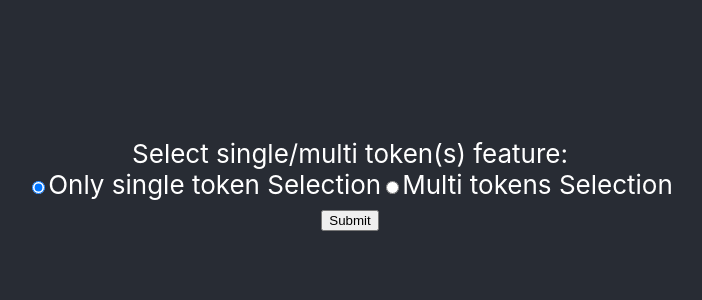
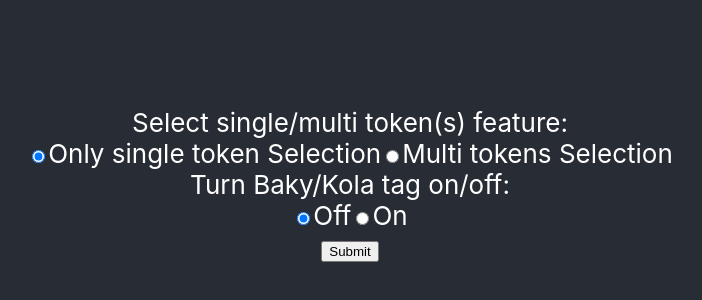
Before and after one commit to gov-vj/annotation-client, a React (Create React App) app: page / in a window 1280 px wide. Shown: the part 226-526 px from the top of the page, without its empty margins (290-992 px from the left). Built offline with nearby package versions, Linux system fonts and the light colour scheme.

Commit message:
Task 3. Baky/Kola tags

```diff
--- a/src/App.js
+++ b/src/App.js
@@ -10,7 +10,7 @@ function App() {
       <div className="App-main">
         <Switch>
           <Route path="/" exact component={Home} />
-          <Route path="/isMultiToken/:isMultiToken" component={Content} />
+          <Route path="/isMultiToken/:isMultiToken/isTagOn/:isTagOn" component={Content} />
         </Switch>
       </div>
     </div>
--- a/src/Components/Content.css
+++ b/src/Components/Content.css
@@ -5,3 +5,7 @@
 :checked + .token-label {
     color: goldenrod;
 }
+
+:checked + .token-label.baky-tag {
+    color: red;
+}
--- a/src/Components/Content.jsx
+++ b/src/Components/Content.jsx
@@ -36,6 +36,11 @@ export class Content extends React.Component {
         }).catch(err => console.log(err));
     }
 
+    isBakyTag(token) {
+        const vowels = ['a', 'e', 'i', 'o', 'u', 'A', 'E', 'I', 'O', 'U'];
+        return vowels.includes(token[0]);
+    }
+
     tokenizedContent({content}) {
         let m;
         const tokenizedContent = [];
@@ -54,6 +59,11 @@ export class Content extends React.Component {
                     return;
                 } else if (groupIndex === 2) {
                     tokenId++;
+                    let tag = "";
+                    if (this.props.match.params.isTagOn === "true" && this.isBakyTag(match)) {
+                        tag = "baky-tag"
+                    }
+
                     tokenizedContent.push(
                         <span key={tokenId}>
                             <input
@@ -63,7 +73,7 @@ export class Content extends React.Component {
                                 type={inputType}
                                 value={`token${tokenId}`}
                                 onChange={this.handleTokenChange}/>
-                            <label htmlFor={`token${tokenId}`} className="token-label">{match}</label>
+                            <label htmlFor={`token${tokenId}`} className={`token-label ${tag}`}>{match}</label>
                         </span>
                     );
                     return;
--- a/src/Components/Home.jsx
+++ b/src/Components/Home.jsx
@@ -1,4 +1,5 @@
 import * as React from "react";
+import { Question } from "./Question";
 
 export class Home extends React.Component {
     constructor(props) {
@@ -7,6 +8,7 @@ export class Home extends React.Component {
         this.handleInputChange = this.handleInputChange.bind(this);
         this.state = {
             isMultiToken: false,
+            isTagOn: false
         };
     }
 
@@ -19,35 +21,28 @@ export class Home extends React.Component {
 
     handleSubmit(ev) {
         ev.preventDefault();
-        this.props.history.push(`/isMultiToken/${this.state.isMultiToken}`);
+        this.props.history.push(`/isMultiToken/${this.state.isMultiToken}/isTagOn/${this.state.isTagOn}`);
     }
 
     render() {
         return (
             <form onSubmit={this.handleSubmit}>
-                <div>Select single/multi token(s) feature:</div>
-                <div>
-                    <label>
-                        <input
-                            name="isMultiToken"
-                            type="radio"
-                            checked={!this.state.isMultiToken}
-                            onChange={this.handleInputChange}
-                            value={false}
-                        />
-                        Only single token Selection
-                    </label>
-                    <label>
-                        <input
-                            name="isMultiToken"
-                            type="radio"
-                            checked={this.state.isMultiToken}
-                            onChange={this.handleInputChange}
-                            value={true}
-                        />
-                        Multi tokens Selection
-                    </label>
-                </div>
+                <Question
+                    question="Select single/multi token(s) feature:"
+                    name="isMultiToken"
+                    checked={this.state.isMultiToken}
+                    handleInputChange={this.handleInputChange}
+                    option1="Only single token Selection"
+                    option2="Multi tokens Selection"
+                />
+                <Question
+                    question="Turn Baky/Kola tag on/off:"
+                    name="isTagOn"
+                    checked={this.state.isTagOn}
+                    handleInputChange={this.handleInputChange}
+                    option1="Off"
+                    option2="On"
+                />
                 <input type="submit" value="Submit" />
             </form>
         );
--- /dev/null
+++ b/src/Components/Question.jsx
@@ -0,0 +1,33 @@
+import * as React from "react";
+
+export class Question extends React.Component {
+    render() {
+        return (
+            <>
+                <div>{this.props.question}</div>
+                <div>
+                    <label>
+                        <input
+                            name={this.props.name}
+                            type="radio"
+                            checked={!this.props.checked}
+                            onChange={this.props.handleInputChange}
+                            value={false}
+                        />
+                        {this.props.option1}
+                    </label>
+                    <label>
+                        <input
+                            name={this.props.name}
+                            type="radio"
+                            checked={this.props.checked}
+                            onChange={this.props.handleInputChange}
+                            value={true}
+                        />
+                        {this.props.option2}
+                    </label>
+                </div>
+            </>
+        );
+    }
+}
```
